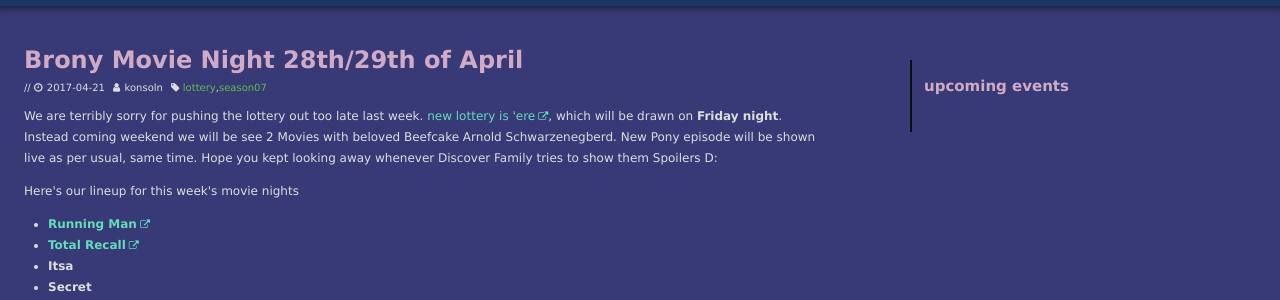
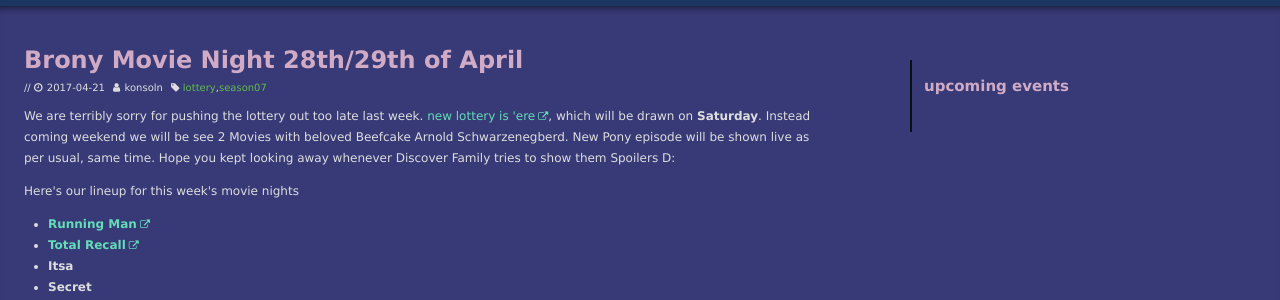
Before and after one commit to Bronystate/brstv3, a Jekyll site: the page built from _posts/2017-04-23-lottery.md, in a window 1280 px wide. Shown: the part 206-506 px from the top of the page. Built offline with Jekyll 4.4.1, drawn with Linux system fonts in a browser that asks for light colours; nearby versions of some CDN libraries.

Commit message:
Update 2017-04-23-lottery.md

```diff
--- a/_posts/2017-04-23-lottery.md
+++ b/_posts/2017-04-23-lottery.md
@@ -4,7 +4,7 @@ date: 2017-04-21
 author: konsoln
 tags: [lottery, season07]
 ---
-We are terribly sorry for pushing the lottery out too late last week. [new lottery is 'ere][lotto], which will be drawn on **Friday night**. Instead coming weekend we will be see 2 Movies with beloved Beefcake Arnold Schwarzenegberd. New Pony episode will be shown live as per usual, same time. Hope you kept looking away whenever Discover Family tries to show them Spoilers D:
+We are terribly sorry for pushing the lottery out too late last week. [new lottery is 'ere][lotto], which will be drawn on **Saturday**. Instead coming weekend we will be see 2 Movies with beloved Beefcake Arnold Schwarzenegberd. New Pony episode will be shown live as per usual, same time. Hope you kept looking away whenever Discover Family tries to show them Spoilers D:
 
 Here's our lineup for this week's movie nights
 
```
